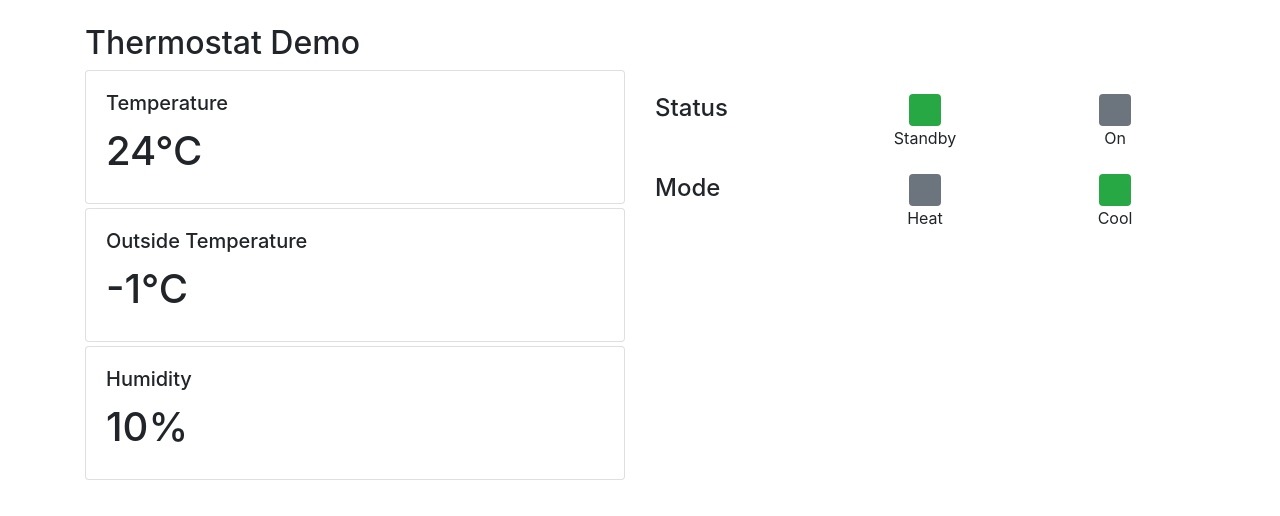
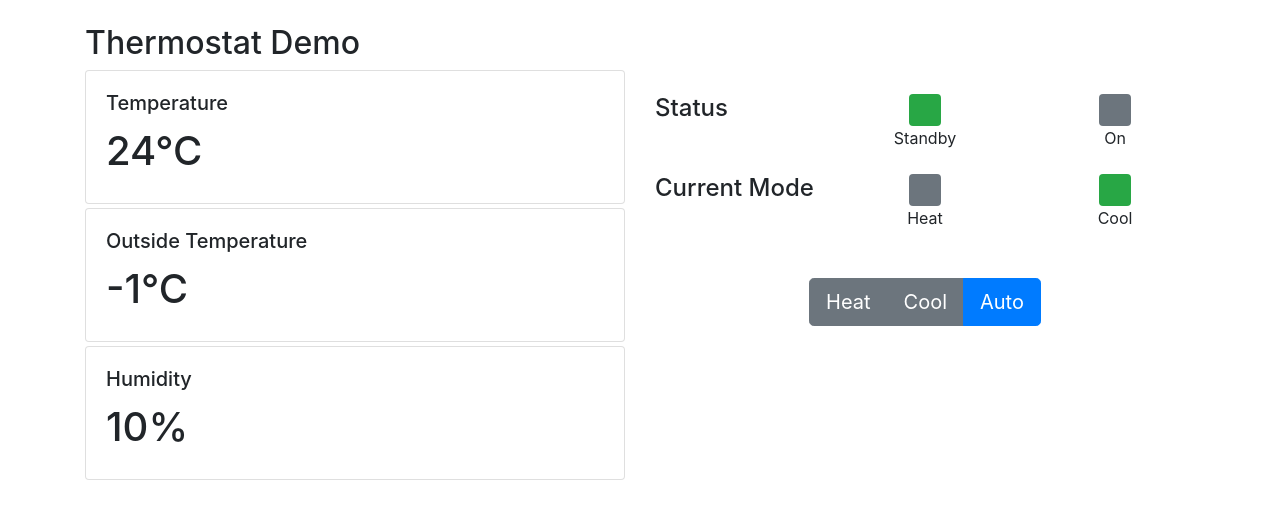
Before and after one commit to Zer0-/parity_challenge, a React (Create React App) app: page / in a window 1280 px wide. Shown: the top 516 px of the page. Built offline with nearby package versions, Linux system fonts and the light colour scheme.

Commit message:
Thermostat mode toggle component

```diff
--- a/src/App.js
+++ b/src/App.js
@@ -15,6 +15,7 @@ import {
     getStatusValueIdx,
     getModeValueIdx
 } from './components/IndicatorLight';
+import ModeSwitch from './components/ModeSwitch';
 
 const degC = '\u00b0C';
 
@@ -60,10 +61,11 @@ function App() {
                         opStateToOption={getStatusValueIdx}
                     />
                     <IndicatorLight
-                        label="Mode"
+                        label="Current Mode"
                         values={MODE_VALUES}
                         opStateToOption={getModeValueIdx}
                     />
+                    <ModeSwitch/>
                 </Col>
             </Row>
         </Container>
--- a/src/components/IndicatorLight.js
+++ b/src/components/IndicatorLight.js
@@ -26,6 +26,7 @@ export function getStatusValueIdx(store) {
 }
 
 export function getModeValueIdx(store) {
+    //TODO
     return 1;
 }
 
@@ -37,7 +38,7 @@ function IndicatorLight(props) {
             <Col sm={4}><h4>{props.label}</h4></Col>
             {
                 props.values.map((val, i) => {
-                    let variant = onIdx == i ? 'success' : 'secondary';
+                    let variant = onIdx === i ? 'success' : 'secondary';
 
                     return (
                         <Col sm={4} key={i}>
--- /dev/null
+++ b/src/components/ModeSwitch.js
@@ -0,0 +1,52 @@
+import React from 'react';
+import { connect } from 'react-redux';
+import { changeMode } from '../redux/messages';
+import {
+    Row,
+    Col,
+    Button,
+    ButtonGroup
+} from 'react-bootstrap';
+import {
+    MODE_HEAT,
+    MODE_COOL,
+    MODE_AUTO
+} from '../redux/reducers/thermostat';
+
+function ModeSwitch(props) {
+    const buttonInfo = {
+        MODE_HEAT: 'Heat',
+        MODE_COOL: 'Cool',
+        MODE_AUTO: 'Auto'
+    };
+    /*
+     * How do we hightlight the right button?
+     *
+     * all secondary unless the current mode matches it
+     */
+    return (
+        <Row className="justify-content-md-center mt-4">
+            <Col md="auto">
+                <ButtonGroup size="lg" className="mt-4">
+                    {
+                        Object.entries(buttonInfo).map(([mode, txt]) => {
+                            let variant =
+                                mode == props.currentMode ? 'primary' : 'secondary';
+                            return (
+                                <Button
+                                    key={variant}
+                                    variant={variant}
+                                >{txt}</Button>
+                            );
+                        })
+                    }
+                </ButtonGroup>
+            </Col>
+        </Row>
+    );
+}
+
+export default connect(
+    store => ({ currentMode: store.user_set_mode }),
+    { changeMode }
+)(ModeSwitch);
--- /dev/null
+++ b/src/redux/messages.js
@@ -0,0 +1,6 @@
+export const CHANGE_MODE = 'CHANGE_MODE';
+
+export const changeMode = newMode => ({
+    type: CHANGE_MODE,
+    payload: newMode
+});
```
